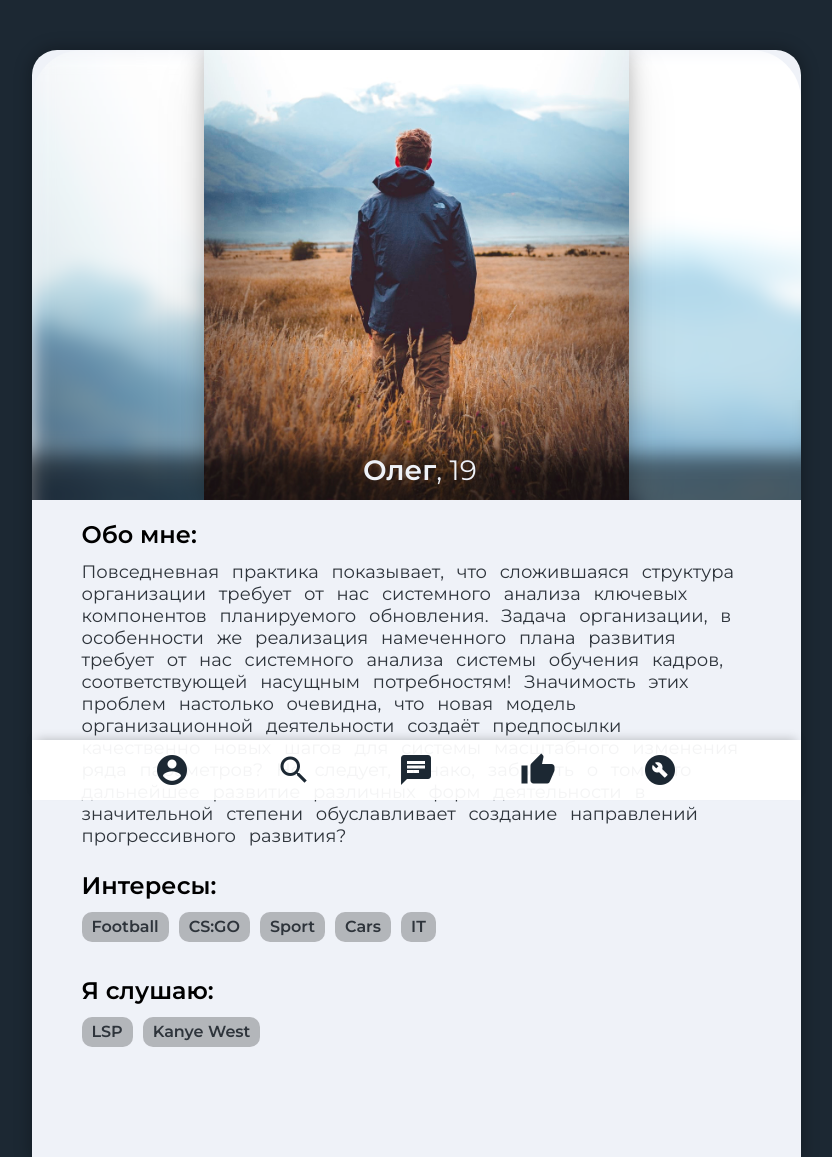
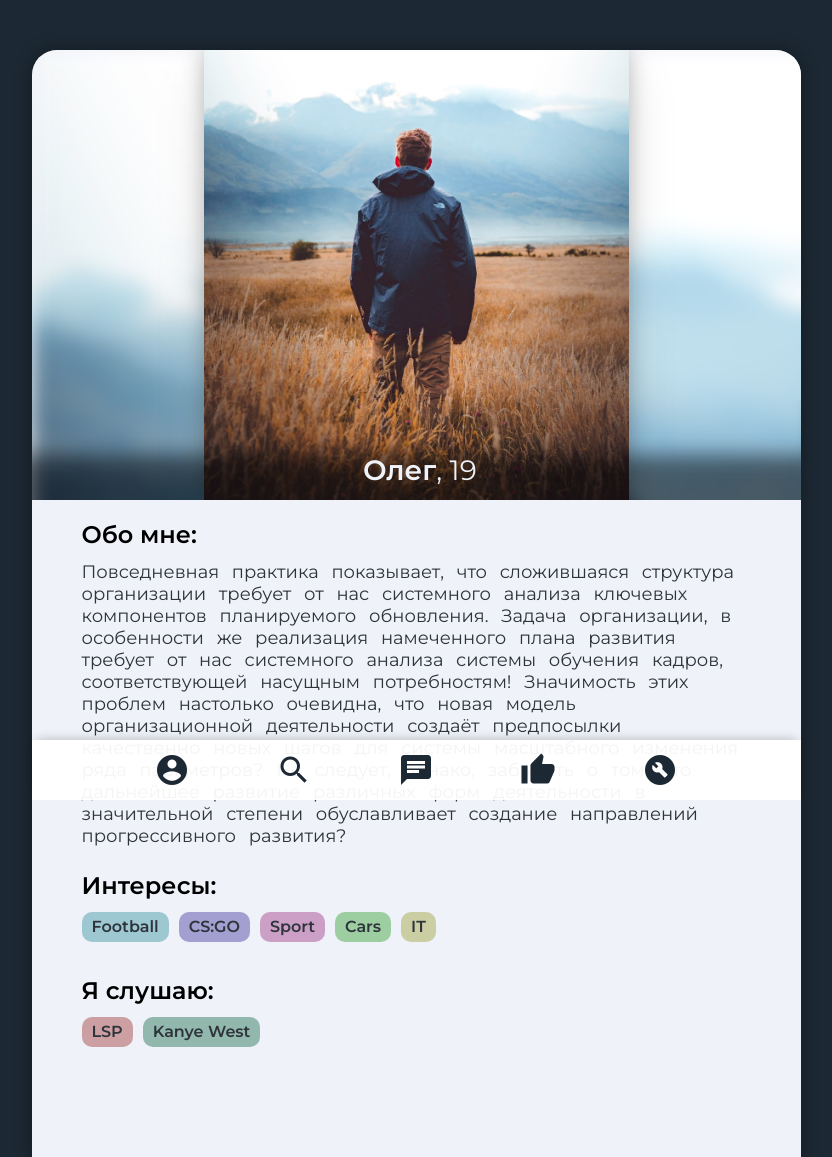
Before and after one commit to thtrvdnl/vbar, a Django app: template template/index.html in a window 1280 px wide. Shown: the whole page, without its empty margins (224-1056 px from the left). Run offline with Django 3.2, Linux system fonts and the light colour scheme; the template is opened without the code that fills it, so the values that code supplies are empty.

Commit message:
Layout bugs fixed

```diff
--- a/template/css/style.css
+++ b/template/css/style.css
@@ -123,8 +123,8 @@ p {
 }
 
 .main .banner {
-  border-top-left-radius: 50px;
-  border-top-right-radius: 50px;
+  border-top-left-radius: 25px;
+  border-top-right-radius: 25px;
   position: relative;
   text-align: center;
   overflow: hidden;
@@ -246,8 +246,6 @@ body {
     border-top-left-radius: 25px;
     border-top-right-radius: 25px;
     margin: 50px auto 0;
-    border-top-left-radius: 25px;
-    border-top-right-radius: 25px;
   }
   .main-body {
     padding: 20px 50px 70px;
--- a/template/index.html
+++ b/template/index.html
@@ -36,18 +36,32 @@
           <section class="section section-interests">
             <h4 class="section-title">Интересы:</h4>
             <ul class="person-chips person-tags">
-              <li class="person-item person-item-tags"><span class="person-item-text">Football</span></li>
-              <li class="person-item person-item-tags"><span class="person-item-text">CS:GO</span></li>
-              <li class="person-item person-item-tags"><span class="person-item-text">Sport</span></li>
-              <li class="person-item person-item-tags"><span class="person-item-text">Cars</span></li>
-              <li class="person-item person-item-tags"><span class="person-item-text">IT</span></li>
+              <li style="background-color: rgba(34, 132, 150, 0.4)" class="person-item person-item-tags">
+                <span class="person-item-text">Football</span>
+              </li>
+              <li style="background-color: rgba(51, 34, 150, 0.4)" class="person-item person-item-tags">
+                <span class="person-item-text">CS:GO</span>
+              </li>
+              <li style="background-color: rgba(150, 34, 125, 0.4)" class="person-item person-item-tags">
+                <span class="person-item-text">Sport</span>
+              </li>
+              <li style="background-color: rgba(34, 150, 34, 0.4)" class="person-item person-item-tags">
+                <span class="person-item-text">Cars</span>
+              </li>
+              <li style="background-color: rgba(148, 150, 34, 0.4)" class="person-item person-item-tags">
+                <span class="person-item-text">IT</span>
+              </li>
             </ul>
           </section>
           <section class="section section-music">
             <h4 class="section-title">Я слушаю:</h4>
             <ul class="person-chips person-music">
-              <li class="person-item person-item-music"><span class="person-item-text">LSP</span></li>
-              <li class="person-item person-item-music"><span class="person-item-text">Kanye West</span></li>
+              <li style="background-color: rgba(150, 34, 34, 0.4)" class="person-item person-item-music">
+                <span class="person-item-text">LSP</span>
+              </li>
+              <li style="background-color: rgba(5, 94, 60, 0.4)" class="person-item person-item-music">
+                <span class="person-item-text">Kanye West</span>
+              </li>
             </ul>
           </section>
         </div>
--- a/template/scss/_main.scss
+++ b/template/scss/_main.scss
@@ -13,8 +13,8 @@
   }
 
   & .banner {
-    border-top-left-radius: 50px;
-    border-top-right-radius: 50px;
+    border-top-left-radius: 25px;
+    border-top-right-radius: 25px;
     position: relative;
     text-align: center;
     overflow: hidden;
--- a/template/scss/_not_mobile.scss
+++ b/template/scss/_not_mobile.scss
@@ -3,8 +3,6 @@
     border-top-left-radius: 25px;
     border-top-right-radius: 25px;
     margin: 50px auto 0;
-    border-top-left-radius: 25px;
-    border-top-right-radius: 25px;
   }
 
   .main-body {
```
Also changed, not shown: 1 other file.
